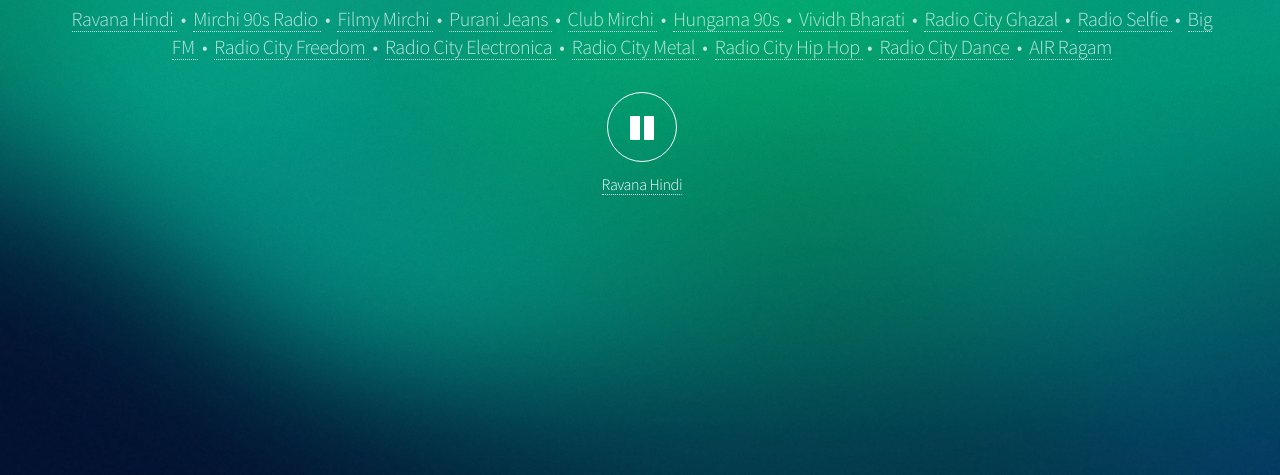
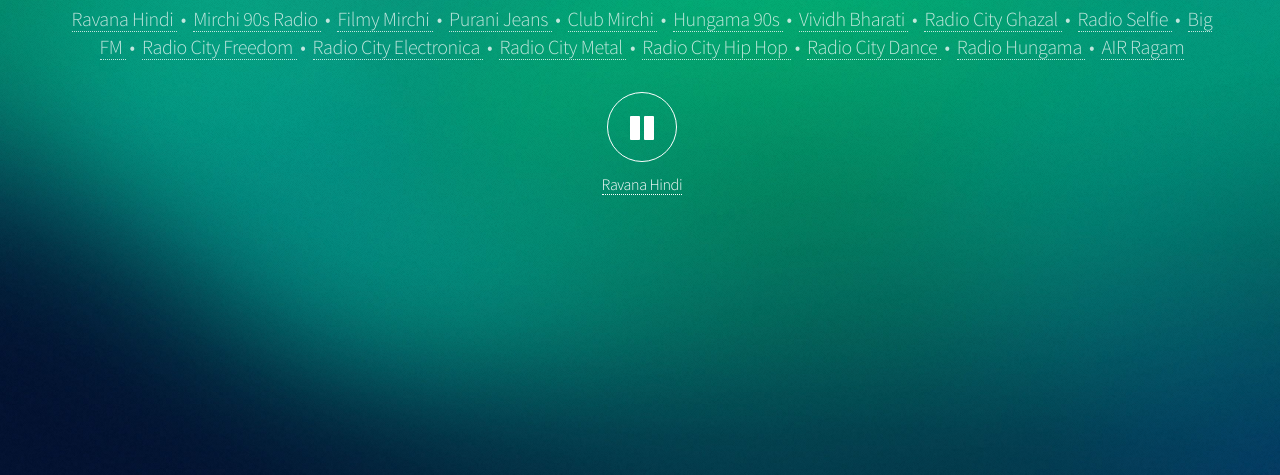
Before and after one commit to ravana69/hindi, a plain HTML site: page index.html in a window 1280 px wide. Shown: the part 325-800 px from the top of the page. Drawn offline with Linux system fonts and the light colour scheme.

Commit message:
Update index.html

```diff
--- a/index.html
+++ b/index.html
@@ -33,7 +33,8 @@
                                                         <a id="paradise" onclick="loadStream(16)" style="cursor:pointer">  Radio City Metal  </a>&nbsp;&bull;&nbsp;
 							<a id="paradise" onclick="loadStream(17)" style="cursor:pointer">  Radio City Hip Hop  </a>&nbsp;&bull;&nbsp;
 							<a id="paradise" onclick="loadStream(18)" style="cursor:pointer">  Radio City Dance  </a>&nbsp;&bull;&nbsp;
-							<a id="paradise" onclick="loadStream(19)" style="cursor:pointer">  AIR Ragam  </a>
+							<a id="paradise" onclick="loadStream(19)" style="cursor:pointer">  Radio Hungama  </a>&nbsp;&bull;&nbsp;
+							<a id="paradise" onclick="loadStream(20)" style="cursor:pointer">  AIR Ragam  </a>
 						</p>
 						<nav>
 							<ul>
```
